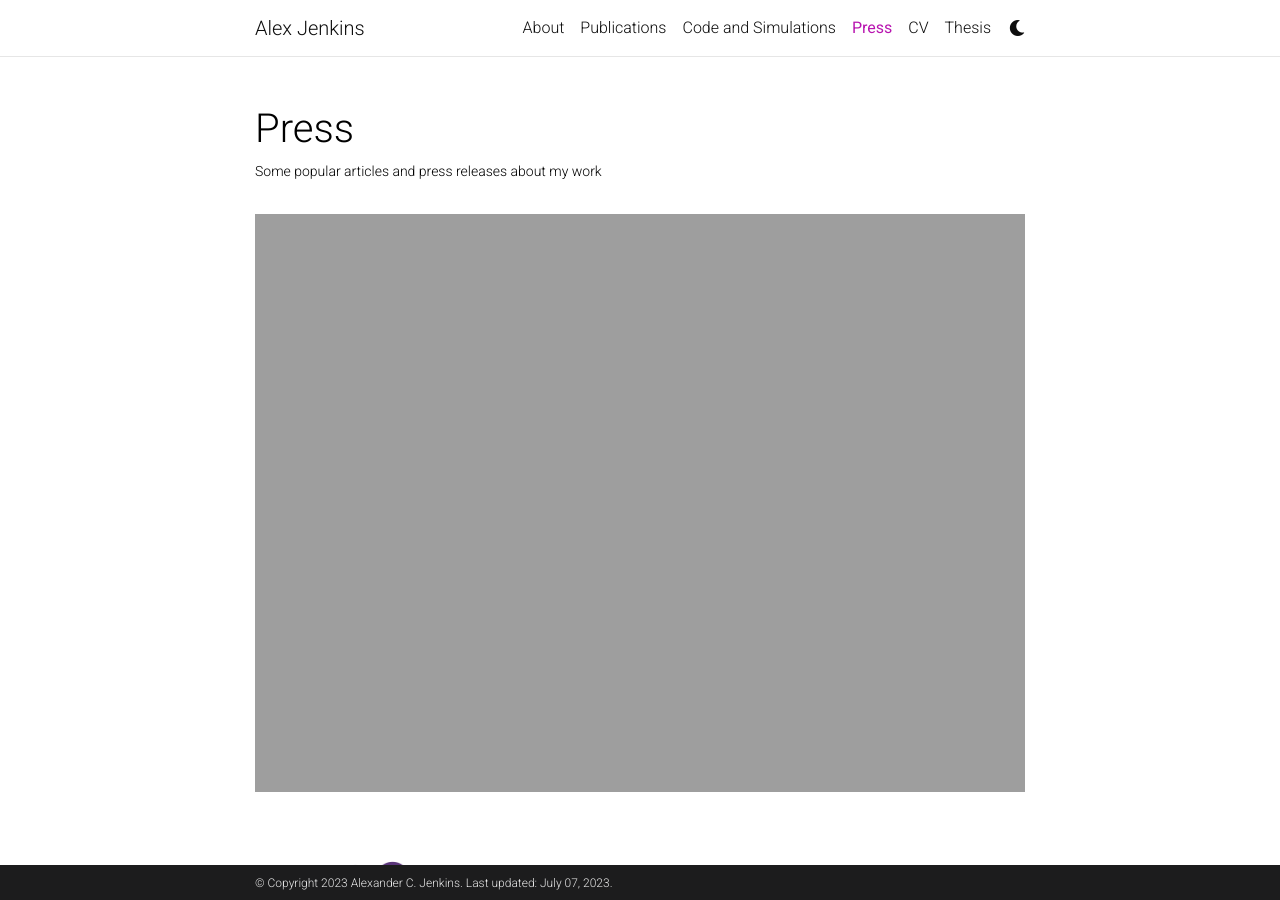
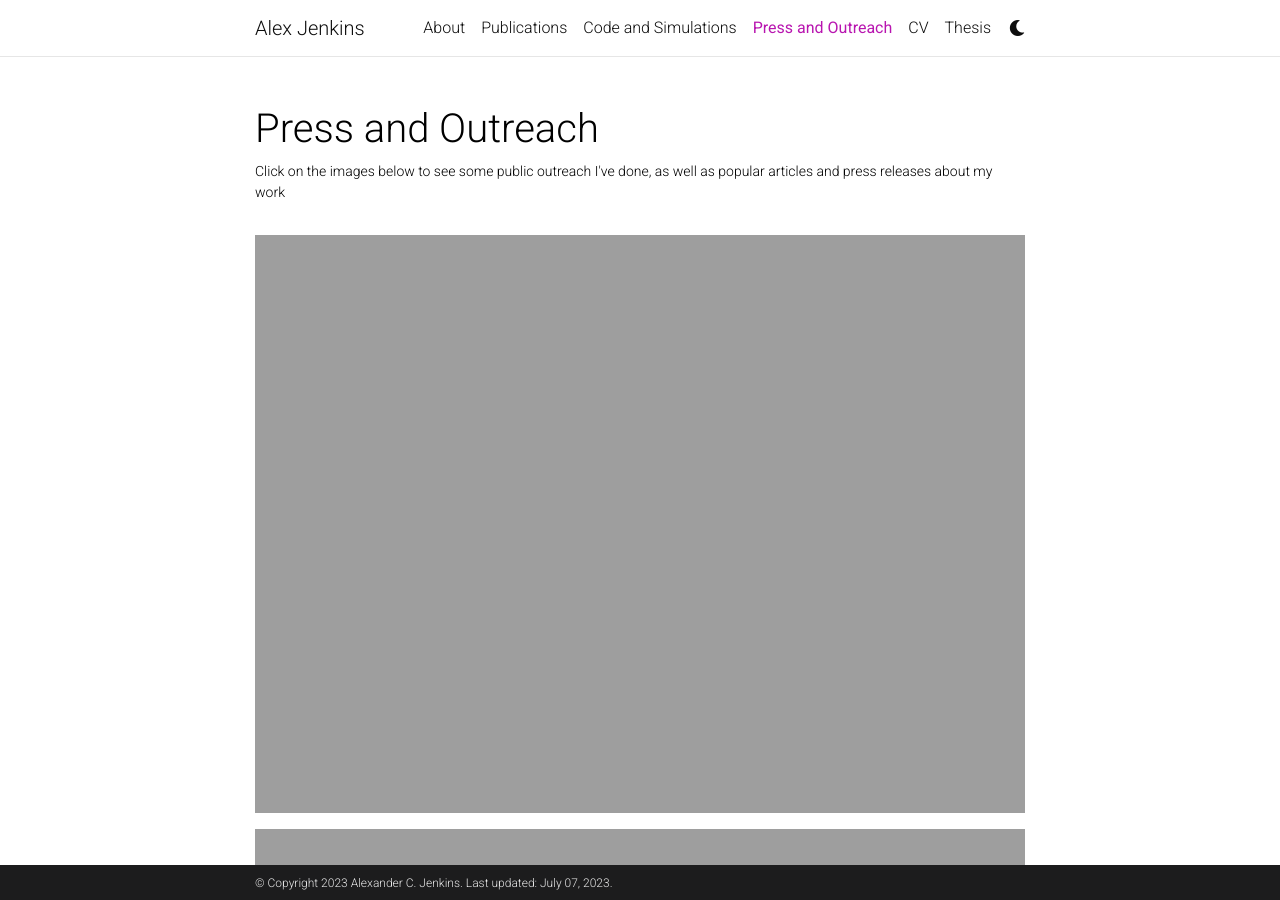
Before and after one commit to alex-c-jenkins/alex-c-jenkins.github.io, a Jekyll site: the page built from _pages/press.md, in a window 1280 px wide and 900 px high. Built offline with Jekyll 4.4.1, drawn with Linux system fonts in a browser that asks for light colours; comment, search, counter and statistics services are not loaded; a style sheet for code colours, icons or effects is not loaded.

Commit message:
Update press.md

```diff
--- a/_pages/press.md
+++ b/_pages/press.md
@@ -1,11 +1,23 @@
 ---
 layout: page
 permalink: /press/
-title: Press
-description: Some popular articles and press releases about my work
+title: Press and Outreach
+description: Click on the images below to see some public outreach I've done, as well as popular articles and press releases about my work
 nav: true
 nav_order: 3
 ---
+
+<figure>
+  <a href="https://www.youtube.com/watch?v=cED0VAiEIE8&ab_channel=DrTricks">
+  <img src="https://alex-c-jenkins.github.io/assets/img/youtube.png" width="100%">
+  </a>
+</figure>
+
+<figure>
+  <a href="https://ras.ac.uk/news-and-press/news/using-gravitational-waves-hunt-dark-matter">
+  <img src="https://alex-c-jenkins.github.io/assets/img/ras.png" width="100%">
+  </a>
+</figure>
 
 <figure>
   <a href="https://bigthink.com/hard-science/moon-gravitational-wave-detector/">
```
